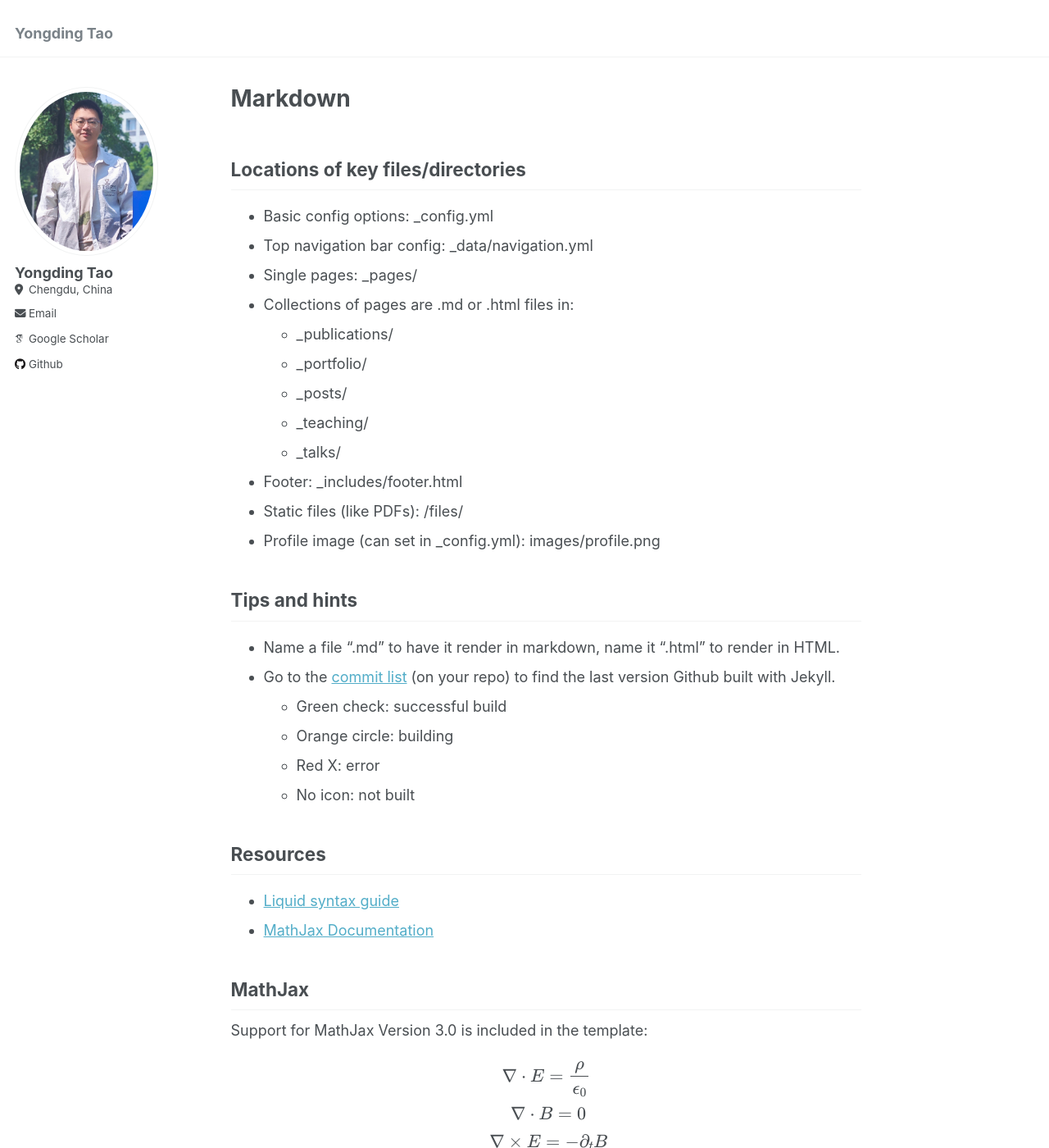
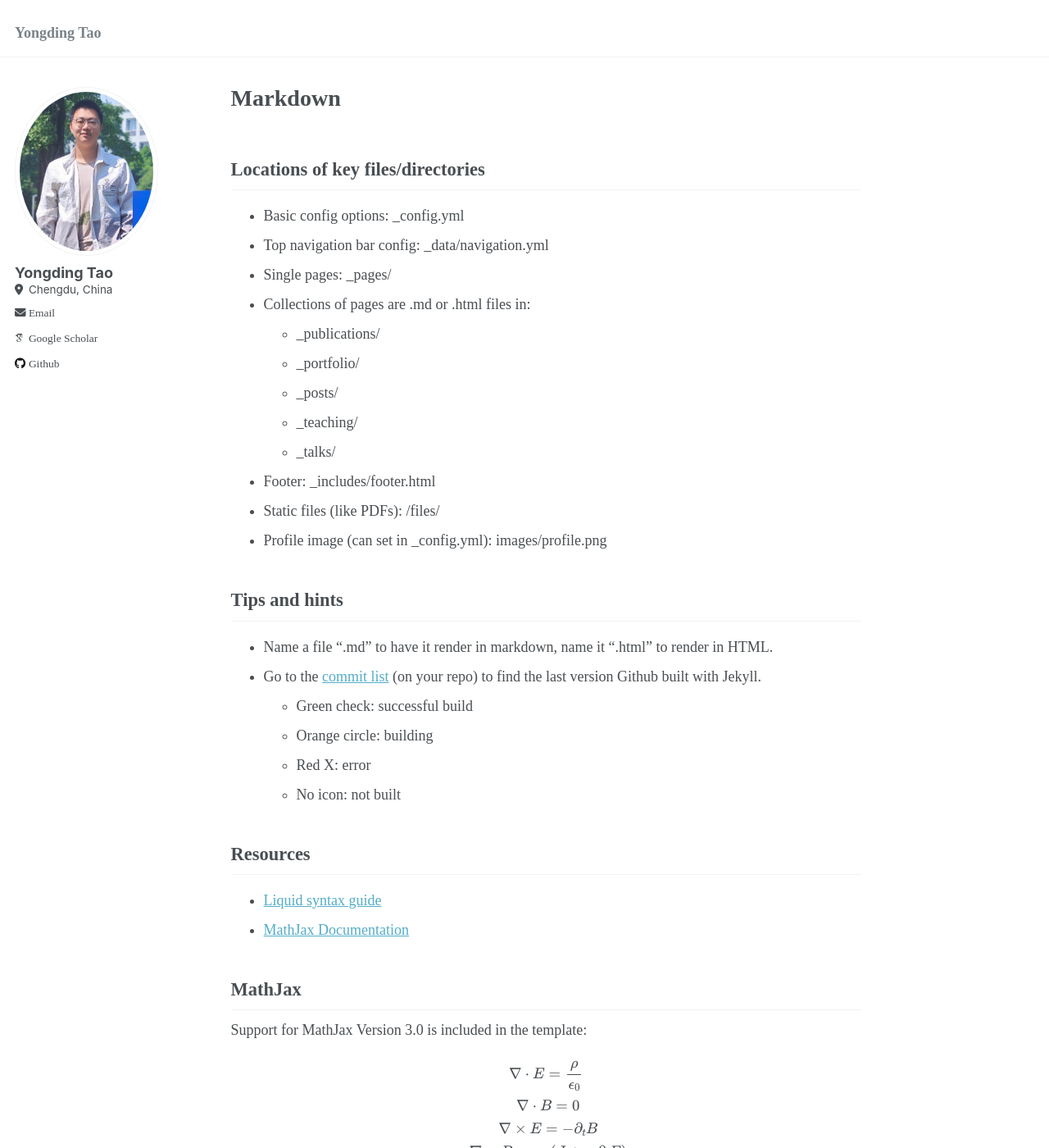
Before and after one commit to Yongding-Tao/Yongding-Tao.github.io, a Jekyll site: the page built from _pages/markdown.md, in a window 1280 px wide and 1400 px high. Shown: the whole window at 82% size. Built offline with Jekyll 4.4.1, drawn with Linux system fonts in a browser that asks for light colours; some web fonts are replaced.

Commit message:
Update main.scss

```diff
--- a/assets/css/main.scss
+++ b/assets/css/main.scss
@@ -39,3 +39,11 @@
 @import "vendor/font-awesome/brands";
 @import "vendor/magnific-popup/magnific-popup";
 @import "print";
+
+body {
+    font-family: 'Times New Roman', Times, serif;
+}
+
+h1, h2, h3, h4, h5, h6, p, a {
+    font-family: 'Times New Roman', Times, serif;
+}
```
